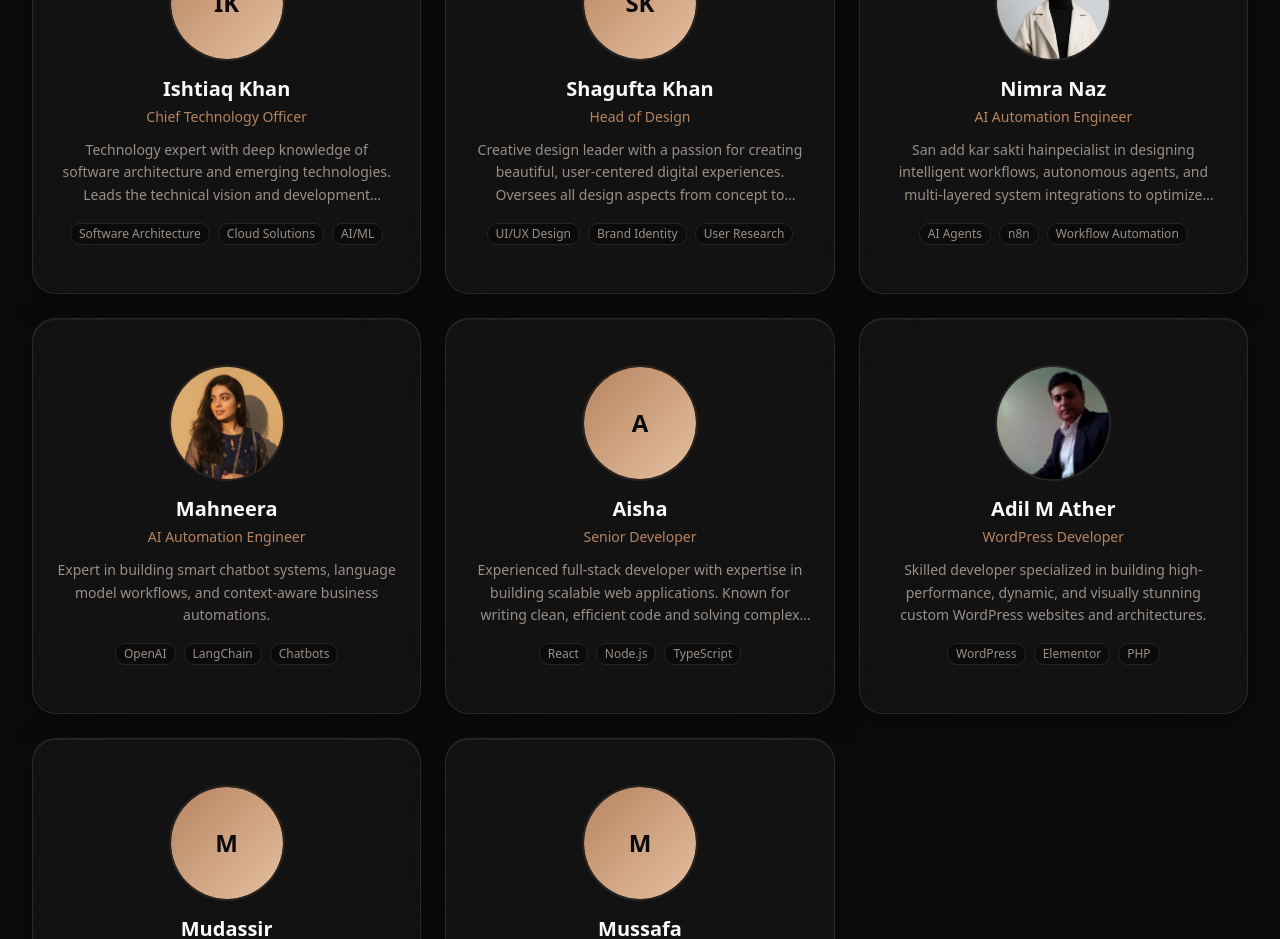
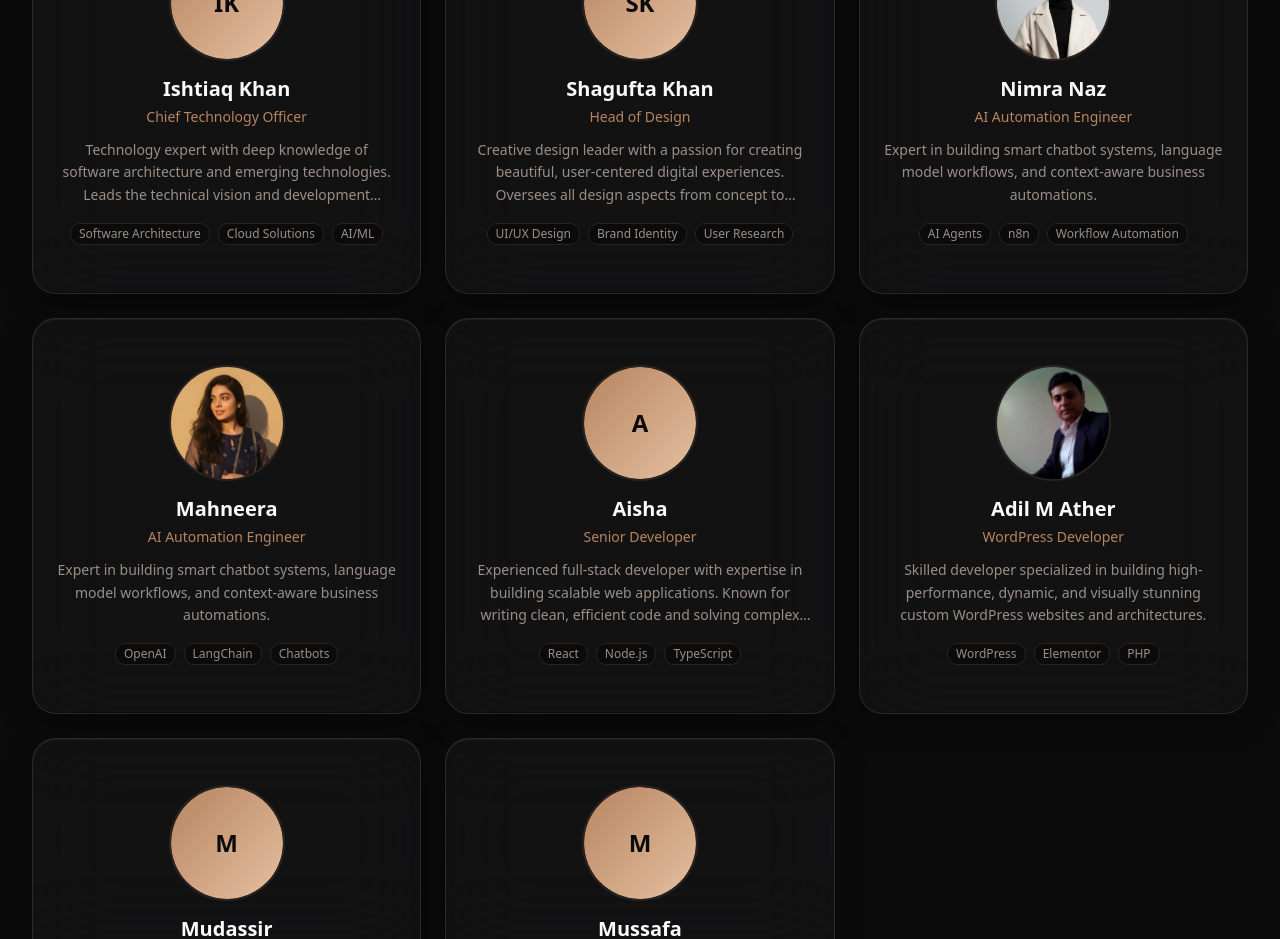
Before and after one commit to Ujk-droid/khanweb, a Next.js app: page /team in a window 1280 px wide. Shown: the part 1000-1939 px from the top of the page. Built offline with nearby package versions, Linux system fonts and the light colour scheme; no server answers.

Commit message:
added new team members to TeamPage

```diff
--- a/src/app/team/page.tsx
+++ b/src/app/team/page.tsx
@@ -35,7 +35,7 @@ const teamMembers = [
     name: "Nimra Naz",
     role: "AI Automation Engineer",
     image:"/nimra.jpeg",
-    bio: "San add kar sakti hainpecialist in designing intelligent workflows, autonomous agents, and multi-layered system integrations to optimize business productivity.",
+    bio: "Expert in building smart chatbot systems, language model workflows, and context-aware business automations.",
     skills: ["AI Agents", "n8n", "Workflow Automation", "API Integration"],
     featured: false,
   },
```
